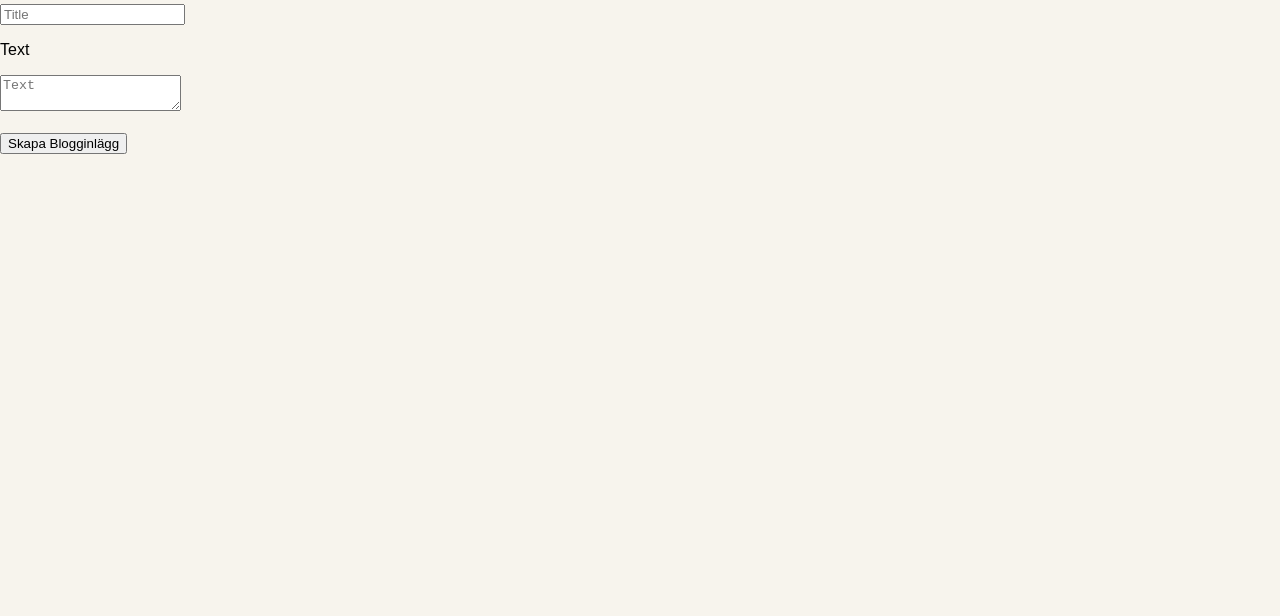
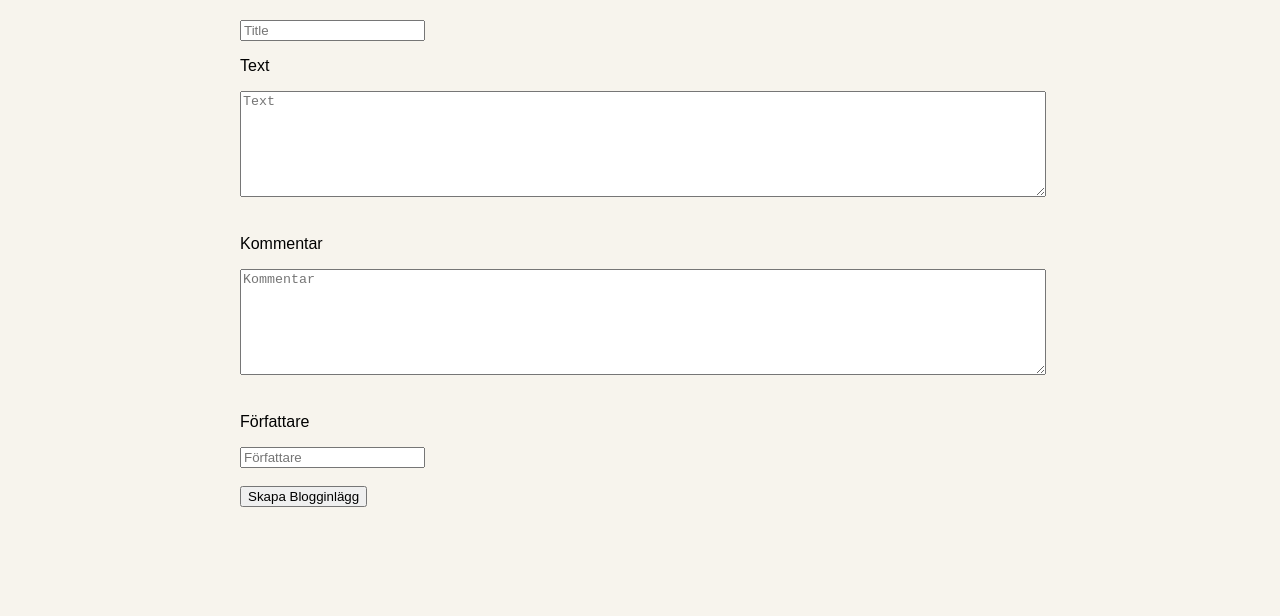
Before and after one commit to halidvejzovic/BLOGG, a website: page blogg.html in a window 1280 px wide. Shown: the part 184-800 px from the top of the page. Drawn offline with Linux system fonts and the light colour scheme.

Commit message:
13:v klar med basic css.

```diff
--- a/blogg.html
+++ b/blogg.html
@@ -54,6 +54,16 @@ Datum för inlägg
 
     <br><br>
 
+    <p>Kommentar</p>
+    <textarea id="kommentar" placeholder="Kommentar"></textarea>
+
+    <br><br>
+
+    <p>Författare</p>
+    <input id="författare" placeholder="Författare">
+
+    <br><br>
+
     <button id="btn7">Skapa Blogginlägg</button>
 
     <br><br>
--- a/style.css
+++ b/style.css
@@ -210,3 +210,36 @@ footer {
     display: flex;
   }
 }
+
+#main-blogg {
+  padding: 1rem;
+}
+
+#title,
+#författare {
+  width: 100%;
+}
+
+#text,
+#kommentar {
+  width: 100%;
+  height: 100px;
+}
+
+#btn7 {
+  width: 100%;
+}
+
+@media (min-width: 768px) {
+  #main-blogg {
+    max-width: 800px;
+    margin: 0 auto;
+  }
+  #text,
+  #kommentar {
+    height: 100px;
+  }
+  #title, #författare, #btn7 {
+    width: auto;
+  }
+}
```
